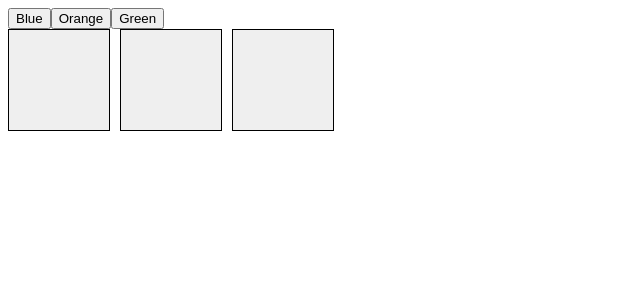
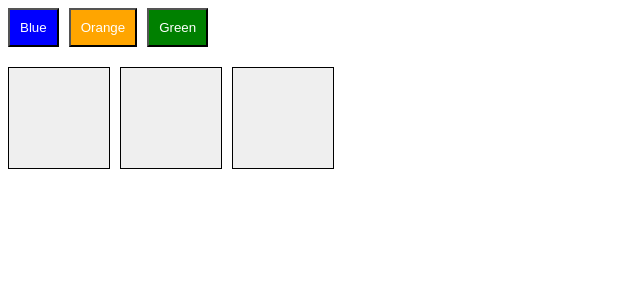
Before and after one commit to acciojob/passing-handler-prop-react-Yash708262, a React app: page / in a window 1280 px wide. Shown: the top 300 px of the page, without its empty margins (0-640 px from the left). Built offline with nearby package versions, Linux system fonts and the light colour scheme.

Commit message:
Update ColourSelector.js

```diff
--- a/src/components/ColourSelector.js
+++ b/src/components/ColourSelector.js
@@ -2,14 +2,28 @@ import React from "react";
 
 const ColourSelector = ({ applyColor }) => {
   return (
-    <div>
-      <button data-testid="blue" onClick={() => applyColor("blue")}>
+    <div style={{ display: "flex", gap: "10px", marginBottom: "20px" }}>
+      <button
+        data-testid="blue"
+        onClick={() => applyColor("blue")}
+        style={{ backgroundColor: "blue", color: "white", padding: "10px" }}
+      >
         Blue
       </button>
-      <button data-testid="orange" onClick={() => applyColor("orange")}>
+
+      <button
+        data-testid="orange"
+        onClick={() => applyColor("orange")}
+        style={{ backgroundColor: "orange", color: "white", padding: "10px" }}
+      >
         Orange
       </button>
-      <button data-testid="green" onClick={() => applyColor("green")}>
+
+      <button
+        data-testid="green"
+        onClick={() => applyColor("green")}
+        style={{ backgroundColor: "green", color: "white", padding: "10px" }}
+      >
         Green
       </button>
     </div>
```
